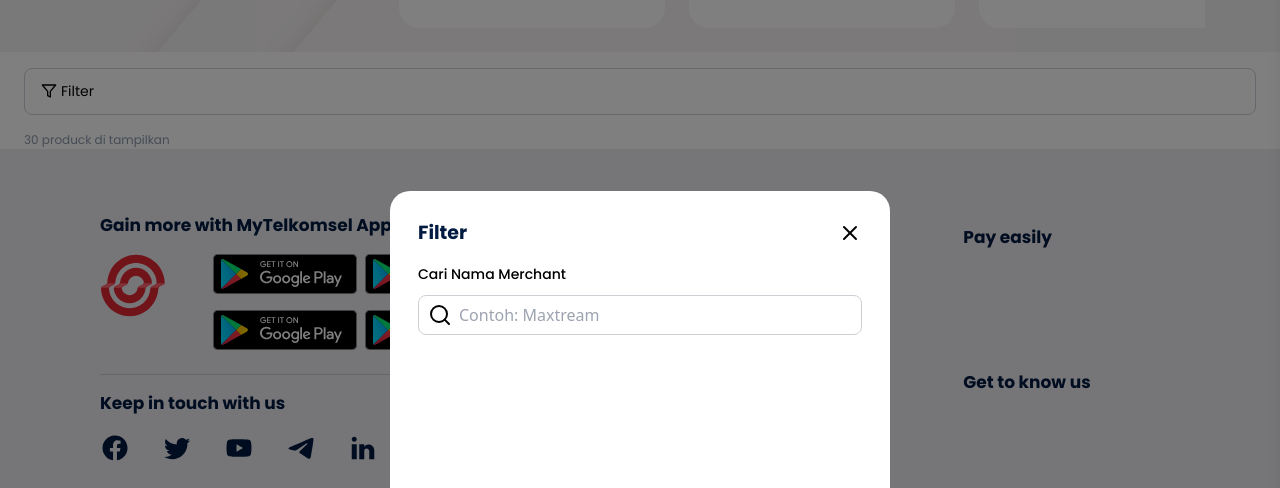
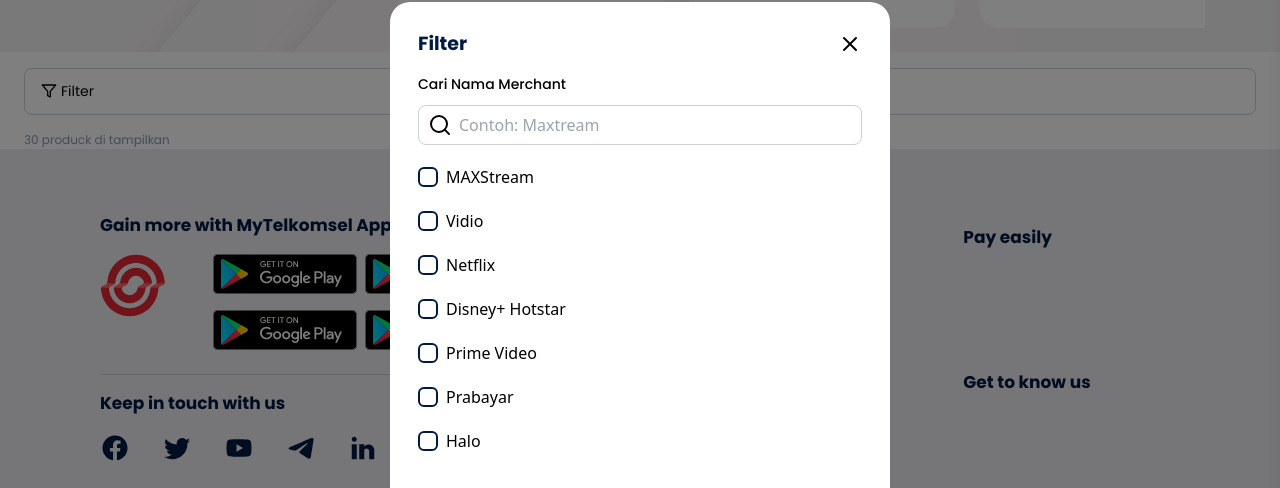
Before and after one commit to EkaBachrudin/standalone, a Next.js app: page /landing/1 in a window 1280 px wide. Both pictures are taken after a click on the button "Filter". Shown: the part 746-1234 px from the top of the page. Built offline with nearby package versions, Linux system fonts and the light colour scheme.

Commit message:
Custom checkbox

```diff
--- a/src/app/landing/[category]/category.scss
+++ b/src/app/landing/[category]/category.scss
@@ -35,8 +35,21 @@
         }
 
         .content{
-            @apply mt-4;
+            @apply mt-4 overflow-y-scroll max-h-[80vh];
+        }
 
+         /* For Chrome, Safari, and Edge */
+        .content {
+            overflow-y: auto;
+        }
+
+        .content::-webkit-scrollbar {
+            display: none; /* This will hide the scrollbar in WebKit browsers */
+        }
+
+        /* For Firefox */
+        .content {
+            scrollbar-width: none; /* This will hide the scrollbar in Firefox */
         }
     }
 }
--- a/src/app/landing/[category]/components/category-search/category-search.scss
+++ b/src/app/landing/[category]/components/category-search/category-search.scss
@@ -10,3 +10,14 @@
         @apply absolute bottom-2 left-[10px];
     }
 }
+
+.checkbox-filter{
+    @apply mt-[10px];
+    .group{
+        @apply flex items-center py-[10px];
+
+        .label{
+            @apply ml-2;
+        }
+    }
+}
--- a/src/app/landing/[category]/components/category-search/category-search.tsx
+++ b/src/app/landing/[category]/components/category-search/category-search.tsx
@@ -1,8 +1,51 @@
-import { useState } from "react";
+import { useEffect, useState } from "react";
 import './category-search.scss';
+import CustomCheckbox from "@/components/lib/checkbox/checkbox";
+import { GetMerchantDataModel, CheckedState } from "@/domain/models/getMerchant.model";
+import { digitalHubRepository } from "@/data/repositories/DigitalHubRepository";
 
 const CategorySearch = () => {
     const [inputSearch, setinputSearch] = useState<string>('');
+    const [getMerchant, setGetmerchant] = useState<GetMerchantDataModel[]>([]);
+
+    const [checkedState, setCheckedState] = useState<CheckedState>({});
+
+    useEffect(() => {
+          featchMerchant();
+    }, [getMerchant]);
+
+    useEffect(() => {
+        console.log(checkedState);
+    }, [checkedState]);
+
+    const featchMerchant = async () => {
+        try {
+          const items = await digitalHubRepository.GetMerchant();
+          setGetmerchant(items);
+
+          initiateCheckbox();
+        } catch {
+
+        }
+    }
+
+    const initiateCheckbox = () => {
+        const initialState: CheckedState = {};
+
+        getMerchant.forEach((data, index) => {
+          initialState[index] = false;
+        });
+
+        setCheckedState(initialState);
+    }
+
+    const handleCheckboxChange = (index: number) => {
+        setCheckedState(prevState => ({
+          ...prevState,
+          [index]: !prevState[index]
+        }));
+    };
+
     return(
         <>
             <div className="search-feat">
@@ -11,6 +54,21 @@
                 onChange={(e) => setinputSearch(e.target.value)} />
                 <img src="/assets/icons/search.svg" width={24} height={24} alt="search" />
             </div>
+
+            <div className="checkbox-filter">
+                {checkedState && Object.keys(checkedState).length > 0 ? (getMerchant.map((data, index) => (
+                    <div className="group" key={index}>
+                        <CustomCheckbox
+                        checked={checkedState[index]}
+                        onChange={() => handleCheckboxChange(index)}
+                        />
+                        <label className="label">{data.name}</label>
+                    </div>
+                ))
+                ) : (
+                    <div>Loading checkboxes...</div>
+                )}
+            </div>
         </>
     )
 }
--- a/src/app/landing/[category]/page.tsx
+++ b/src/app/landing/[category]/page.tsx
@@ -27,7 +27,6 @@
 
   const [categoryData, setCategoryData] = useState<CategoryModel[]>([]);
   const [categoryTrandingData, setCategoryTrandingData] = useState<GetTrandingCategoryModel>();
-  const [getMerchant, setGetmerchant] = useState<GetMerchantDataModel[]>([]);
   const [error, setError] = useState<string | null>(null);
 
   const [isOpen, setIsOpen] = useState(false);
@@ -35,8 +34,7 @@
   useEffect(() => {
       fetchCategory();
       fetchCategoryTranding();
-      featchMerchant();
-  }, [category, categoryData, categoryTrandingData, getMerchant]);
+  }, [category, categoryData, categoryTrandingData]);
 
   const fetchCategory = async () => {
     try {
@@ -46,15 +44,6 @@
       setError("Failed to fetch category data");
     }
   };
-
-  const featchMerchant = async () => {
-    try {
-      const items = await digitalHubRepository.GetMerchant();
-      setGetmerchant(items);
-    } catch {
-
-    }
-  }
 
   const fetchCategoryTranding = async () => {
     try {
--- a/src/components/lib/bottomsheet/BottomSheet.tsx
+++ b/src/components/lib/bottomsheet/BottomSheet.tsx
@@ -40,7 +40,8 @@
           position: relative;
           width: 100%;
           max-width: 500px;
-          height: 300px;
+          min-height: 300px;
+          max-height: 80vh;
           background-color: white;
           border-top-left-radius: 20px;
           border-top-right-radius: 20px;
--- /dev/null
+++ b/src/components/lib/checkbox/checkbox.scss
@@ -0,0 +1,48 @@
+.custom-checkbox{
+    @apply size-5;
+}
+
+/* Styling for the custom checkbox */
+.custom-checkbox input {
+    position: absolute;
+    opacity: 0;
+    cursor: pointer;
+}
+
+.custom-checkbox .checkmark {
+    @apply border-2 border-primary-darkBlue;
+    position: relative;
+    height: 20px;
+    width: 20px;
+    border-radius: 6px;
+    /* Rounded corners */
+    display: inline-block;
+}
+
+/* When the checkbox is checked, add a blue background */
+.custom-checkbox input:checked~.checkmark {
+    @apply bg-secondary-rzaBlue border-none;
+}
+
+/* Create the checkmark/indicator (hidden when not checked) */
+.custom-checkbox .checkmark:after {
+    content: "";
+    position: absolute;
+    display: none;
+}
+
+/* Show the checkmark when checked */
+.custom-checkbox input:checked~.checkmark:after {
+    display: block;
+}
+
+/* Style the checkmark/indicator */
+.custom-checkbox .checkmark:after {
+    left: 6px;
+    top: 2px;
+    width: 8px;
+    height: 13px;
+    border: solid white;
+    border-width: 0 2px 2px 0;
+    transform: rotate(45deg);
+}
--- /dev/null
+++ b/src/components/lib/checkbox/checkbox.tsx
@@ -0,0 +1,19 @@
+import React from 'react';
+import './checkbox.scss'; // Importing the custom CSS for styling
+
+// Define the prop types using an interface
+interface CustomCheckboxProps {
+  checked: boolean;
+  onChange: (event: React.ChangeEvent<HTMLInputElement>) => void;
+}
+
+const CustomCheckbox: React.FC<CustomCheckboxProps> = ({ checked, onChange }) => {
+  return (
+    <label className="custom-checkbox">
+      <input type="checkbox" checked={checked} onChange={onChange} />
+      <span className="checkmark"></span>
+    </label>
+  );
+};
+
+export default CustomCheckbox;
--- a/src/domain/models/getMerchant.model.ts
+++ b/src/domain/models/getMerchant.model.ts
@@ -2,3 +2,7 @@
     id: string;
     name: string;
 }
+
+export interface CheckedState {
+    [key: number]: boolean;
+  }
```
